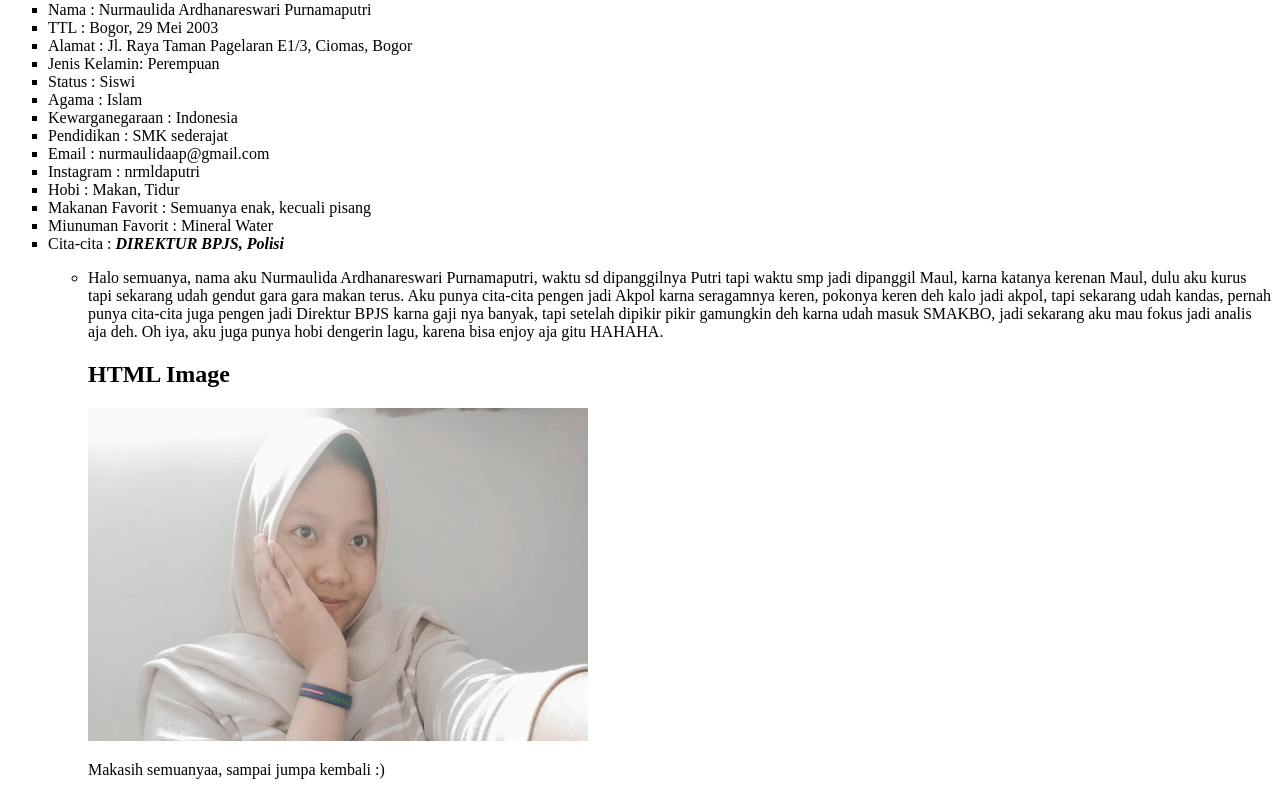
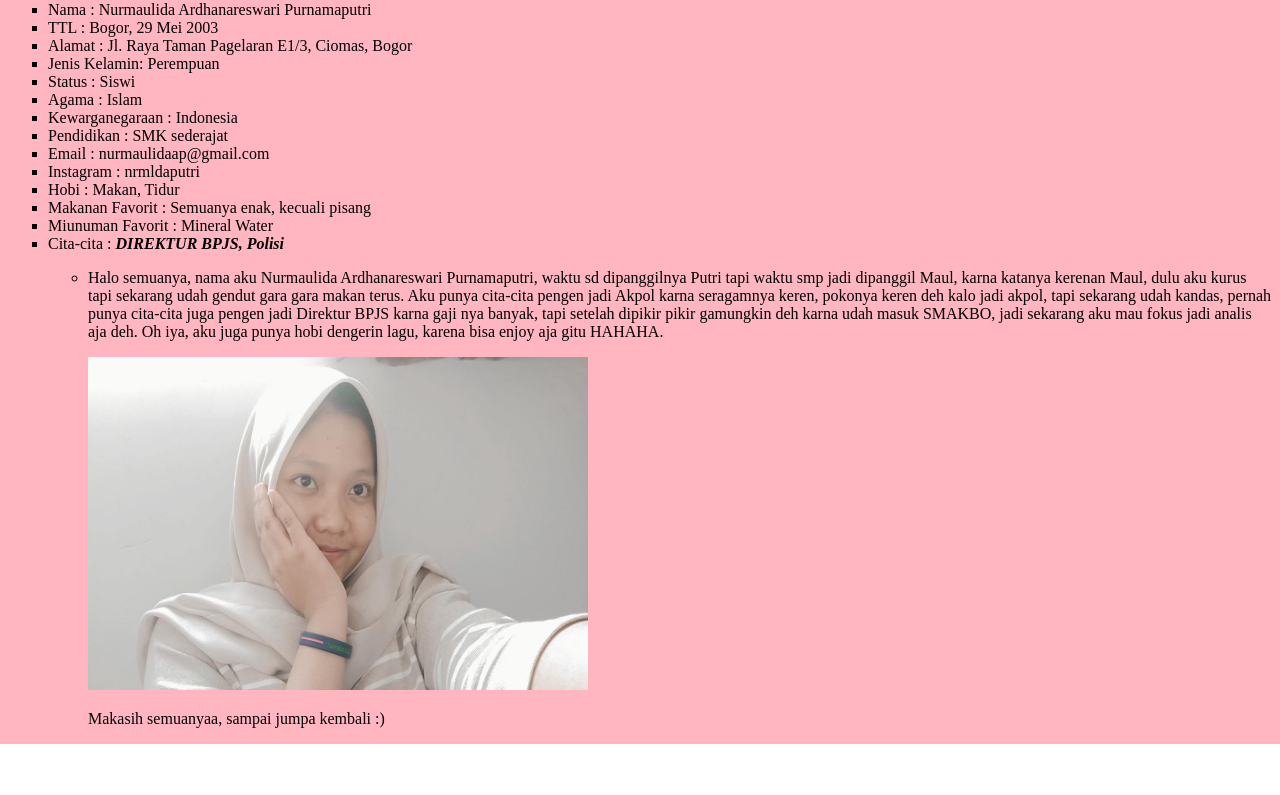
Before and after one commit to nurmaulidaar64/nurmaulidaar64.github.io, a plain HTML site: page index.html in a window 1280 px wide. Shown: the part 79-874 px from the top of the page. After the commit the page ends 823 px from the top, so only its background shows below. Drawn offline with Linux system fonts and the light colour scheme.

Commit message:
Update index.html

```diff
--- a/index.html
+++ b/index.html
@@ -1,6 +1,6 @@
 <!DOCTYPE html>
 <html>
-<body style="background-image: url('background.jpeg')";>
+<body style="background-image: url('bekgron.jpg')";>
 <head>
 	<title>BIODATA</title>
 	<h1> MY BIODATA</h1>
@@ -22,7 +22,6 @@
 	<blockquote></blockquote>
 	<body><li>Halo semuanya, nama aku Nurmaulida Ardhanareswari Purnamaputri, waktu sd dipanggilnya Putri tapi waktu smp jadi dipanggil Maul, karna katanya kerenan Maul, dulu aku kurus tapi sekarang udah gendut gara gara makan terus. Aku punya cita-cita pengen jadi Akpol karna seragamnya keren, pokonya keren deh kalo jadi akpol, tapi sekarang udah kandas, pernah punya cita-cita juga pengen jadi Direktur BPJS karna gaji nya banyak, tapi setelah dipikir pikir gamungkin deh karna udah masuk SMAKBO, jadi sekarang aku mau fokus jadi analis aja deh. Oh iya, aku juga punya hobi dengerin lagu, karena bisa enjoy aja gitu HAHAHA.</li></body>
 	<blockquote></blockquote>
-	<h2>HTML Image</h2>
 <img src="foto saya.jpeg" alt="foto saya" width="500" height="333">
     <p>Makasih semuanyaa, sampai jumpa kembali :)</p>
 
```
